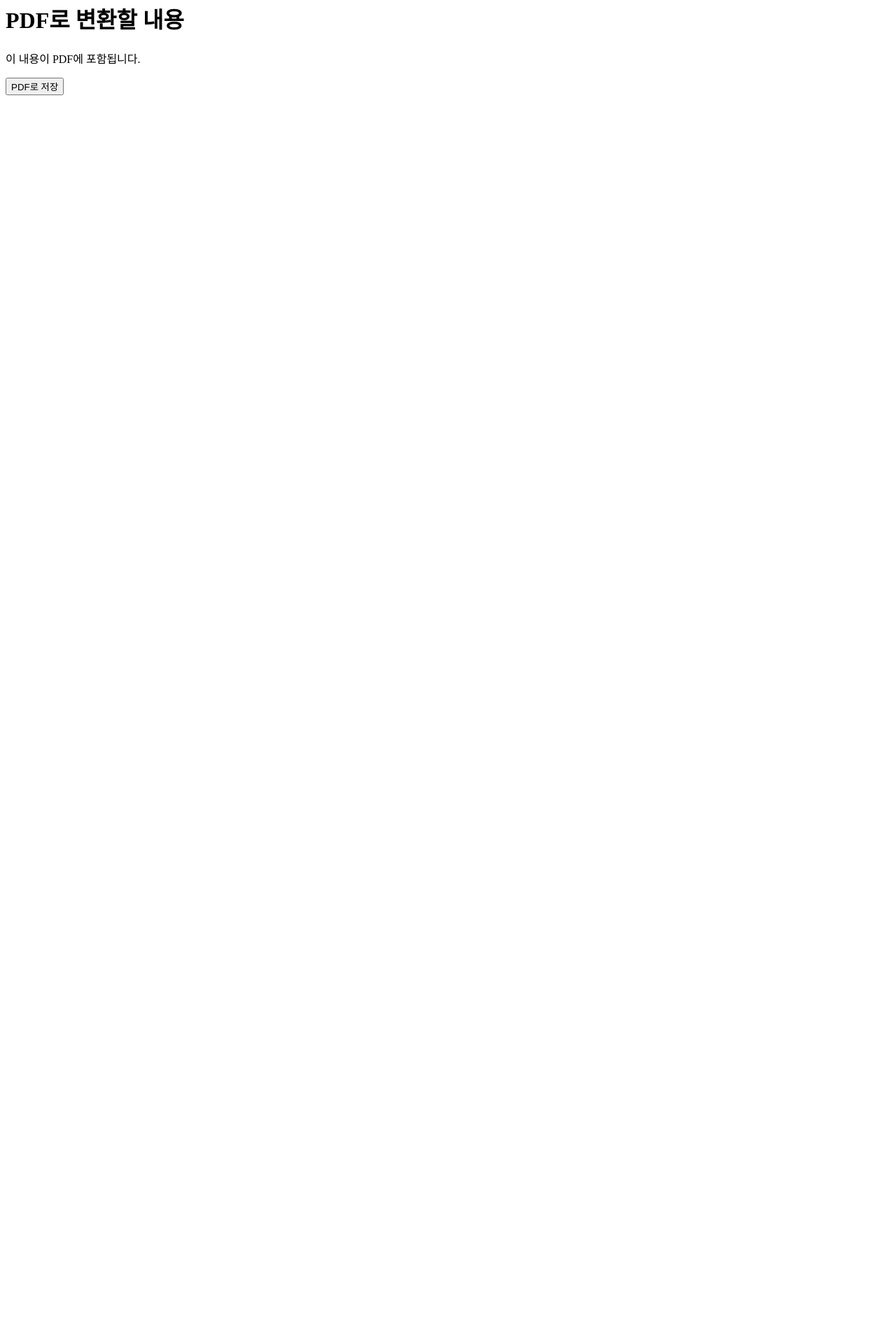
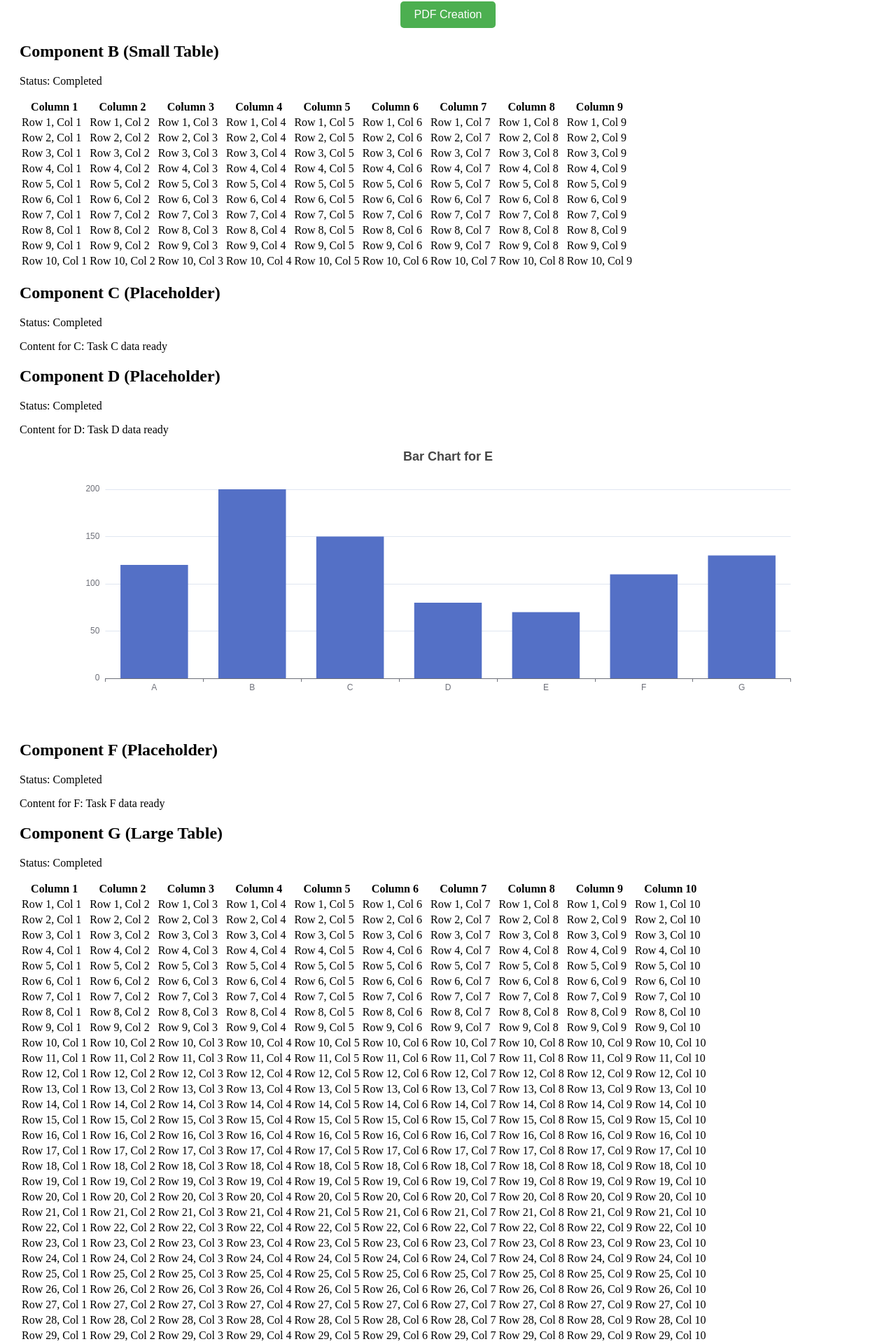
Before and after one commit to boyseye/react_tableComponent_levelup, a React (Create React App) app: page / in a window 1280 px wide. Shown: the part 18-1938 px from the top of the page at 70% size. Before the commit the page ends 800 px from the top, so only its background shows below. Built offline with nearby package versions, Linux system fonts and the light colour scheme.

Commit message:
feat:pdf

```diff
--- a/package.json
+++ b/package.json
@@ -7,6 +7,7 @@
     "@testing-library/jest-dom": "^5.17.0",
     "@testing-library/react": "^13.4.0",
     "@testing-library/user-event": "^13.5.0",
+    "echarts": "^5.5.1",
     "html2canvas": "^1.4.1",
     "jspdf": "^2.5.2",
     "react": "^18.3.1",
--- /dev/null
+++ b/src/components/App.css
@@ -0,0 +1,46 @@
+.container {
+  margin: 20px;
+}
+
+.pdf-button {
+  display: block;
+  margin: 20px auto;
+  padding: 10px 20px;
+  font-size: 16px;
+  color: #ffffff;
+  background-color: #4caf50;
+  border: none;
+  border-radius: 5px;
+  cursor: pointer;
+}
+
+.pdf-button:disabled {
+  background-color: #a5d6a7;
+  cursor: not-allowed;
+}
+
+.loading-spinner {
+  position: fixed;
+  top: 50%;
+  left: 50%;
+  transform: translate(-50%, -50%);
+  z-index: 1000;
+}
+
+.spinner {
+  width: 40px;
+  height: 40px;
+  border: 4px solid #f3f3f3;
+  border-top: 4px solid #4caf50;
+  border-radius: 50%;
+  animation: spin 1s linear infinite;
+}
+
+@keyframes spin {
+  0% {
+    transform: rotate(0deg);
+  }
+  100% {
+    transform: rotate(360deg);
+  }
+}
--- a/src/components/TableMain.jsx
+++ b/src/components/TableMain.jsx
@@ -1,58 +1,374 @@
-// src/components/TableComponent.js
-import React, { useState,useEffect } from 'react';
+import React, { useState, useEffect } from "react";
+import { jsPDF } from "jspdf";
 import html2canvas from "html2canvas";
-import { jsPDF } from "jspdf";
+import * as echarts from "echarts";
+import "./App.css";
 
+// Simulating a long-running asynchronous function
+const simulateLongTask = (name, delay) => {
+  return new Promise((resolve) => {
+    console.log(`${name} started...`);
+    setTimeout(() => {
+      console.log(`${name} completed.`);
+      resolve(`${name} data ready`);
+    }, delay);
+  });
+};
 
+// ComponentB: Table with 10 Rows and 9 Columns
+const ComponentB = ({ id }) => {
+  const [status, setStatus] = useState("Idle");
+  const [data, setData] = useState(null);
 
+  useEffect(() => {
+    const fetchData = async () => {
+      setStatus("Loading...");
+      const result = await simulateLongTask(`Task ${id.toUpperCase()}`, 2000);
+      setData(result);
+      setStatus("Completed");
+    };
+    fetchData();
+  }, [id]);
+
+  return (
+    <div id={id} className="child-component">
+      <h2>Component {id.toUpperCase()} (Small Table)</h2>
+      <p>Status: {status}</p>
+      {data ? (
+        <table>
+          <thead>
+            <tr>
+              {Array.from({ length: 9 }, (_, i) => (
+                <th key={i}>Column {i + 1}</th>
+              ))}
+            </tr>
+          </thead>
+          <tbody>
+            {Array.from({ length: 10 }, (_, rowIndex) => (
+              <tr key={rowIndex}>
+                {Array.from({ length: 9 }, (_, colIndex) => (
+                  <td key={colIndex}>{`Row ${rowIndex + 1}, Col ${
+                    colIndex + 1
+                  }`}</td>
+                ))}
+              </tr>
+            ))}
+          </tbody>
+        </table>
+      ) : (
+        <p>Loading table...</p>
+      )}
+    </div>
+  );
+};
+
+// ComponentG: Table with 30 Rows and 10 Columns
+const ComponentG = ({ id }) => {
+  const [status, setStatus] = useState("Idle");
+  const [data, setData] = useState(null);
+
+  useEffect(() => {
+    const fetchData = async () => {
+      setStatus("Loading...");
+      const result = await simulateLongTask(`Task ${id.toUpperCase()}`, 2500);
+      setData(result);
+      setStatus("Completed");
+    };
+    fetchData();
+  }, [id]);
+
+  return (
+    <div id={id} className="child-component">
+      <h2>Component {id.toUpperCase()} (Large Table)</h2>
+      <p>Status: {status}</p>
+      {data ? (
+        <table>
+          <thead>
+            <tr>
+              {Array.from({ length: 10 }, (_, i) => (
+                <th key={i}>Column {i + 1}</th>
+              ))}
+            </tr>
+          </thead>
+          <tbody>
+            {Array.from({ length: 30 }, (_, rowIndex) => (
+              <tr key={rowIndex}>
+                {Array.from({ length: 10 }, (_, colIndex) => (
+                  <td key={colIndex}>{`Row ${rowIndex + 1}, Col ${
+                    colIndex + 1
+                  }`}</td>
+                ))}
+              </tr>
+            ))}
+          </tbody>
+        </table>
+      ) : (
+        <p>Loading large table...</p>
+      )}
+    </div>
+  );
+};
+
+// ComponentK: Table with 20 Rows and 10 Columns
+const ComponentK = ({ id }) => {
+  const [status, setStatus] = useState("Idle");
+  const [data, setData] = useState(null);
+
+  useEffect(() => {
+    const fetchData = async () => {
+      setStatus("Loading...");
+      const result = await simulateLongTask(`Task ${id.toUpperCase()}`, 2500);
+      setData(result);
+      setStatus("Completed");
+    };
+    fetchData();
+  }, [id]);
+
+  return (
+    <div id={id} className="child-component">
+      <h2>Component {id.toUpperCase()} (Medium Table)</h2>
+      <p>Status: {status}</p>
+      {data ? (
+        <table>
+          <thead>
+            <tr>
+              {Array.from({ length: 10 }, (_, i) => (
+                <th key={i}>Column {i + 1}</th>
+              ))}
+            </tr>
+          </thead>
+          <tbody>
+            {Array.from({ length: 20 }, (_, rowIndex) => (
+              <tr key={rowIndex}>
+                {Array.from({ length: 10 }, (_, colIndex) => (
+                  <td key={colIndex}>{`Row ${rowIndex + 1}, Col ${
+                    colIndex + 1
+                  }`}</td>
+                ))}
+              </tr>
+            ))}
+          </tbody>
+        </table>
+      ) : (
+        <p>Loading medium table...</p>
+      )}
+    </div>
+  );
+};
+
+// ComponentE and ComponentX: Bar Chart with ECharts
+const BarChartComponent = ({ id }) => {
+  const [status, setStatus] = useState("Idle");
+  const [chartLoaded, setChartLoaded] = useState(false);
+
+  useEffect(() => {
+    const fetchData = async () => {
+      setStatus("Loading...");
+      await simulateLongTask(`Task ${id.toUpperCase()}`, 3000);
+      setStatus("Completed");
+      setChartLoaded(true);
+    };
+    fetchData();
+  }, [id]);
+
+  useEffect(() => {
+    if (chartLoaded) {
+      const chartDom = document.getElementById(id);
+      const myChart = echarts.init(chartDom);
+
+      const option = {
+        title: { text: `Bar Chart for ${id.toUpperCase()}`, left: "center" },
+        tooltip: {},
+        xAxis: {
+          type: "category",
+          data: ["A", "B", "C", "D", "E", "F", "G"],
+        },
+        yAxis: {
+          type: "value",
+        },
+        series: [
+          {
+            data: [120, 200, 150, 80, 70, 110, 130],
+            type: "bar",
+          },
+        ],
+      };
+
+      myChart.setOption(option);
+    }
+  }, [chartLoaded, id]);
+
+  return (
+    <div id={id} className="child-component" style={{ height: "400px" }}>
+      <h2>Component {id.toUpperCase()} (Bar Chart)</h2>
+      <p>Status: {status}</p>
+      {!chartLoaded && <p>Loading bar chart...</p>}
+    </div>
+  );
+};
+
+// ComponentM and ComponentO: Round (Pie) Chart with ECharts
+const PieChartComponent = ({ id }) => {
+  const [status, setStatus] = useState("Idle");
+  const [chartLoaded, setChartLoaded] = useState(false);
+
+  useEffect(() => {
+    const fetchData = async () => {
+      setStatus("Loading...");
+      await simulateLongTask(`Task ${id.toUpperCase()}`, 3000);
+      setStatus("Completed");
+      setChartLoaded(true);
+    };
+    fetchData();
+  }, [id]);
+
+  useEffect(() => {
+    if (chartLoaded) {
+      const chartDom = document.getElementById(id);
+      const myChart = echarts.init(chartDom);
+
+      const option = {
+        title: { text: `Pie Chart for ${id.toUpperCase()}`, left: "center" },
+        tooltip: { trigger: "item" },
+        legend: { orient: "vertical", left: "left" },
+        series: [
+          {
+            name: "Data",
+            type: "pie",
+            radius: "50%",
+            data: [
+              { value: 1048, name: "A" },
+              { value: 735, name: "B" },
+              { value: 580, name: "C" },
+              { value: 484, name: "D" },
+              { value: 300, name: "E" },
+            ],
+          },
+        ],
+      };
+
+      myChart.setOption(option);
+    }
+  }, [chartLoaded, id]);
+
+  return (
+    <div id={id} className="child-component" style={{ height: "400px" }}>
+      <h2>Component {id.toUpperCase()} (Pie Chart)</h2>
+      <p>Status: {status}</p>
+      {!chartLoaded && <p>Loading pie chart...</p>}
+    </div>
+  );
+};
+
+// Placeholder Component for Other Components
+const PlaceholderComponent = ({ id }) => {
+  const [status, setStatus] = useState("Idle");
+  const [data, setData] = useState(null);
+
+  useEffect(() => {
+    const fetchData = async () => {
+      setStatus("Loading...");
+      const result = await simulateLongTask(`Task ${id.toUpperCase()}`, 1500);
+      setData(result);
+      setStatus("Completed");
+    };
+    fetchData();
+  }, [id]);
+
+  return (
+    <div id={id} className="child-component">
+      <h2>Component {id.toUpperCase()} (Placeholder)</h2>
+      <p>Status: {status}</p>
+      {data ? <p>Content for {id.toUpperCase()}: {data}</p> : <p>Loading...</p>}
+    </div>
+  );
+};
+
+// Main Component: TableMain
 const TableMain = () => {
+  const [loading, setLoading] = useState(false);
 
-  const generatePdf = async () => {
-    const element = document.getElementById("content");
-    const canvas = await html2canvas(element);
-     //2.이미지화
-     const imageFile = canvas.toDataURL('image/png');
-     //3.pdf준비
-     const doc = new jsPDF('p', 'mm', 'a4');
-     //pdf 가로 세로 사이즈
-     const pageWidth = doc.internal.pageSize.getWidth();
-     const pageHeight = doc.internal.pageSize.getHeight();
+  // Generate IDs dynamically (B-Z)
+  const ids = Array.from({ length: 26 }, (_, i) =>
+    String.fromCharCode("b".charCodeAt(0) + i)
+  );
 
-     //이미지의 길이와 pdf의 가로길이가 다르므로 이미지 길이를 기준으로 비율을 구함
-     const widthRatio = pageWidth / canvas.width;
-     //비율에 따른 이미지 높이
-     const customHeight = canvas.height * widthRatio;
-     //pdf에 1장에 대한 이미지 추가
-     doc.addImage(imageFile, 'png', 0, 0, pageWidth, customHeight);
-     //doc.addImage(imgData, 'PNG', margin, position, imgWidth, imgHeight);
-     //감소하면서 남은 길이 변수
-     let heightLeft = customHeight;
-     //증가하면서 이미지 자를 위치 변수
-     let heightAdd = -pageHeight;
+  // PDF Generation
+  const createPDF = async () => {
+    setLoading(true);
+    const pdf = new jsPDF("p", "mm", "a4");
+    const pdfWidth = pdf.internal.pageSize.getWidth() - 20; // 10px padding on both sides
+    const pdfHeight = pdf.internal.pageSize.getHeight() - 20; // 10px padding on both sides
+    const padding = 10;
 
-     // 한 페이지 이상일 경우
-     while (heightLeft >= pageHeight) {
-         //pdf페이지 추가
-         doc.addPage();
-         //남은 이미지를 추가
-         doc.addImage(imageFile, 'png', 0, heightAdd, pageWidth, customHeight);
-         //남은길이
-         heightLeft -= pageHeight;
-         //남은높이
-         heightAdd -= pageHeight;
-     }
-     //문서저장
-     doc.save('filename' + new Date().getTime() + '.pdf');
+    let position = padding;
+
+    const captureComponent = async (id) => {
+      const element = document.getElementById(id);
+      if (element) {
+        const canvas = await html2canvas(element, { scale: 2 });
+        const imgData = canvas.toDataURL("image/png");
+        const canvasHeight = (canvas.height * pdfWidth) / canvas.width;
+
+        return { imgData, canvasHeight };
+      }
+      return null;
+    };
+
+    const allComponents = await Promise.all(
+      ids.map((id) => captureComponent(id))
+    );
+
+    allComponents.forEach((component) => {
+      if (component) {
+        if (position + component.canvasHeight > pdfHeight + padding) {
+          pdf.addPage();
+          position = padding; // Reset position for new page
+        }
+
+        pdf.addImage(
+          component.imgData,
+          "PNG",
+          padding,
+          position,
+          pdfWidth,
+          component.canvasHeight
+        );
+        position += component.canvasHeight + 10; // Add padding between components
+      }
+    });
+
+    pdf.save("table-main.pdf");
+    setLoading(false);
   };
 
-
   return (
-    <div>
+    <div className="container">
+      <button onClick={createPDF} className="pdf-button" disabled={loading}>
+        PDF Creation
+      </button>
+      {loading && (
+        <div className="loading-spinner">
+          <div className="spinner"></div>
+        </div>
+      )}
       <div id="content">
-        <h1>PDF로 변환할 내용</h1>
-        <p>이 내용이 PDF에 포함됩니다.</p>
+        {ids.map((id) =>
+          id === "b" ? (
+            <ComponentB key={id} id={id} />
+          ) : id === "g" ? (
+            <ComponentG key={id} id={id} />
+          ) : id === "e" || id === "x" ? (
+            <BarChartComponent key={id} id={id} />
+          ) : id === "k" ? (
+            <ComponentK key={id} id={id} />
+          ) : id === "m" || id === "o" ? (
+            <PieChartComponent key={id} id={id} />
+          ) : (
+            <PlaceholderComponent key={id} id={id} />
+          )
+        )}
       </div>
-      <button onClick={generatePdf}>PDF로 저장</button>
     </div>
   );
 };
```
Also changed, not shown: 1 other file (tests, documents, lock files or other folders).
